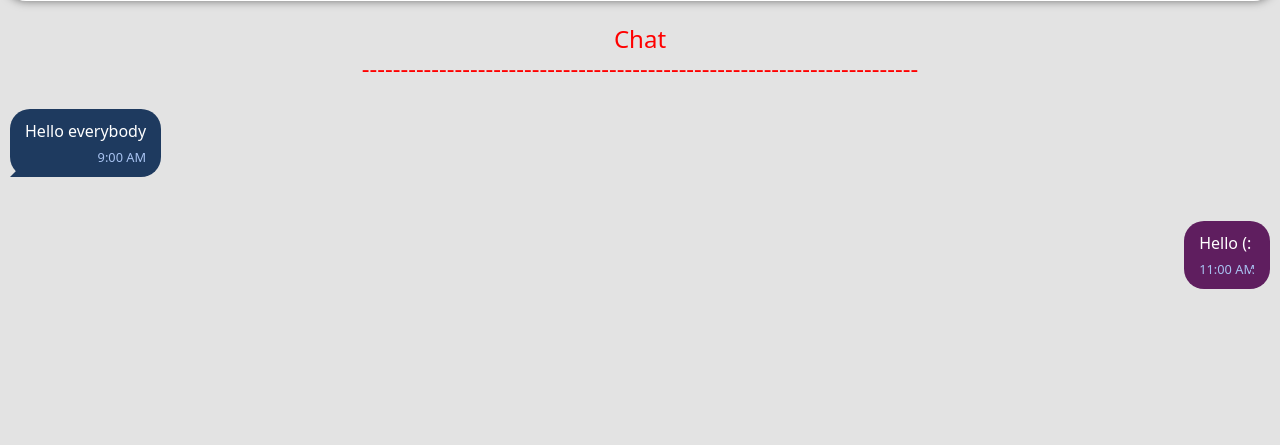
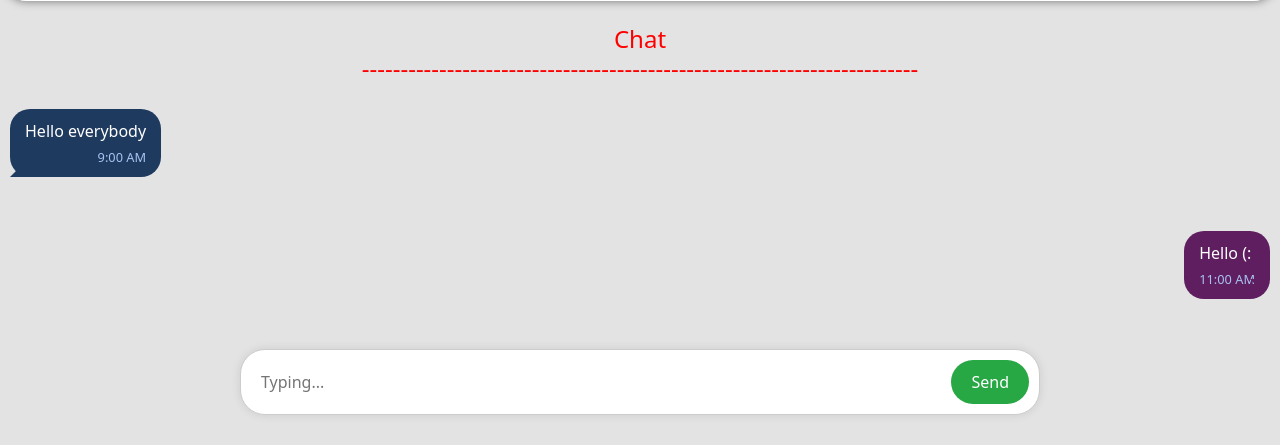
Before and after one commit to Programmingmonth/Socialmedia, a Django app: template Project/socialmedia/posts/templates/post_list.html in a window 1280 px wide. Shown: the part 361-806 px from the top of the page. Before the commit the page ends 650 px from the top, so only its background shows below. Run offline with Django 5.2, Linux system fonts and the light colour scheme; the template is opened without the code that fills it, so the values that code supplies are empty.

Commit message:
Initial commit

```diff
--- a/Project/socialmedia/posts/templates/post_list.html
+++ b/Project/socialmedia/posts/templates/post_list.html
@@ -64,6 +64,7 @@
         border-radius: 20px;
         max-width: 60%;
         position: relative;
+        margin-bottom: 10px;
       }
 
       .chat-bubble::after {
@@ -102,6 +103,7 @@
         border-radius: 20px;
         max-width: 60%;
         position: relative;
+        margin-bottom: 10px;
       }
 
       .chat-bubble2::after {
@@ -120,6 +122,40 @@
         margin-top: 5px;
         display: flex;
         justify-content: flex-end;
+      }
+
+      .chat-input-container {
+        display: flex;
+        align-items: center;
+        margin: 30px auto;
+        padding: 10px;
+        border-radius: 25px;
+        border: 1px solid #ccc;
+        max-width: 800px;
+        background-color: #fff;
+        box-shadow: 0 0 10px rgba(0, 0, 0, 0.1);
+      }
+
+      .chat-input {
+        flex-grow: 1;
+        border: none;
+        padding: 10px;
+        border-radius: 25px;
+        outline: none;
+      }
+
+      .send-button {
+        background-color: #28a745;
+        color: #fff;
+        border: none;
+        border-radius: 25px;
+        padding: 10px 20px;
+        cursor: pointer;
+        margin-left: 10px;
+      }
+
+      .send-button:hover {
+        background-color: #218838;
       }
     </style>
   </head>
@@ -160,5 +196,44 @@
         <div class="chat-time2">11:00 AM</div>
       </div>
     </div>
+
+    <div class="chat-input-container">
+      <input type="text" class="chat-input" placeholder="Typing...">
+      <button class="send-button" onclick="sendMessage()">Send</button>
+    </div>
+
+    <script>
+      function sendMessage() {
+        var chatInput = document.querySelector('.chat-input');
+        var message = chatInput.value.trim();
+        if (message !== "") {
+          var chatContainer = document.createElement('div');
+          chatContainer.classList.add('chat-container2');
+
+          var chatBubble = document.createElement('div');
+          chatBubble.classList.add('chat-bubble2');
+          chatBubble.textContent = message;
+
+          var chatTime = document.createElement('div');
+          chatTime.classList.add('chat-time2');
+          var currentTime = new Date();
+          var hours = currentTime.getHours();
+          var minutes = currentTime.getMinutes();
+          var ampm = hours >= 12 ? 'PM' : 'AM';
+          hours = hours % 12;
+          hours = hours ? hours : 12;
+          minutes = minutes < 10 ? '0'+minutes : minutes;
+          var timeString = hours + ':' + minutes + ' ' + ampm;
+          chatTime.textContent = timeString;
+
+          chatBubble.appendChild(chatTime);
+          chatContainer.appendChild(chatBubble);
+
+          document.body.appendChild(chatContainer);
+
+          chatInput.value = "";
+        }
+      }
+    </script>
   </body>
 </html>
```
